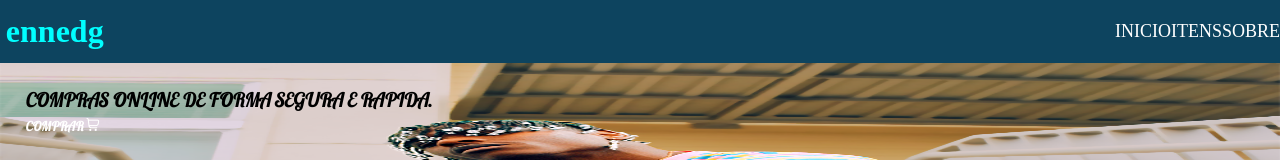
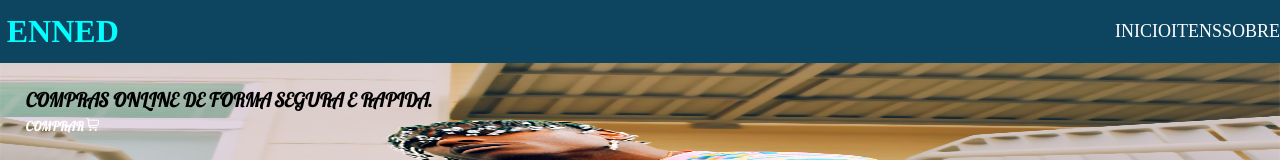
Before and after one commit to aldairandre/Enned, a plain HTML site: page index.html in a window 1280 px wide. Shown: the top 160 px of the page. Drawn offline with Linux system fonts and the light colour scheme.

Commit message:
mudei o nome do Logo tipo

```diff
--- a/index.html
+++ b/index.html
@@ -17,7 +17,7 @@
 
 <body>
     <header>
-        <h1 class="logo"><a href="menu-resp-com-grid.html">ennedg</a></h1>
+        <h1 class="logo"><a href="menu-resp-com-grid.html">ENNED</a></h1>
         <nav class="nav-lista">
             <ul class="lmenu ">
                 <li><a href="#">Inicio</a></li>
```
